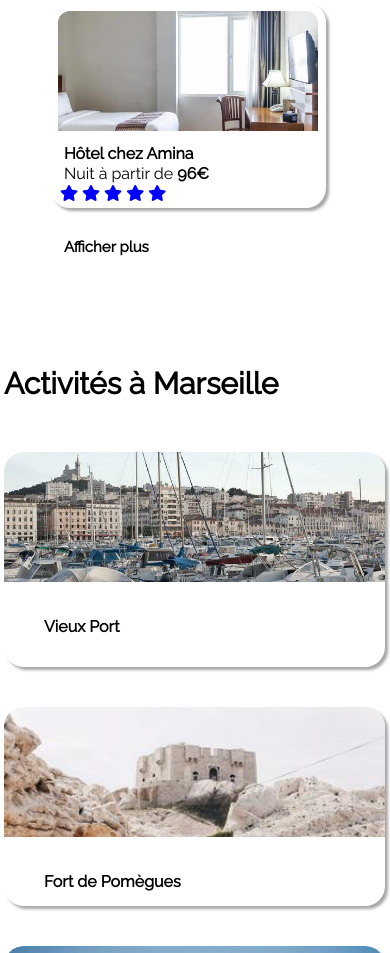
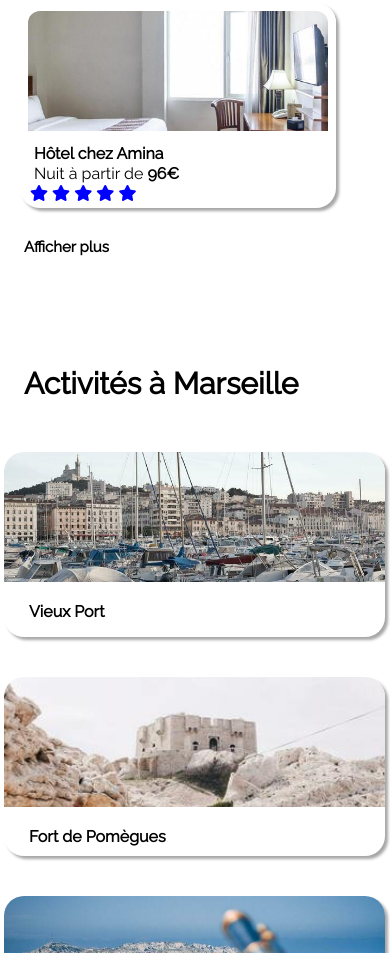
Before and after one commit to UncleYuix/LeMasne_2_12112020, a plain HTML site: page index.html in a window 390 px wide. Shown: the part 2911-3864 px from the top of the page. Drawn offline with Linux system fonts and the light colour scheme.

Commit message:
Evaluation 2.0

```diff
--- a/style.css
+++ b/style.css
@@ -714,17 +714,25 @@ nav {
 
   #hebergements {
     margin-left: -40px;
+    width: 300px;
   }
 
   .gauche {
     background: white;
   }
 
+  .hotel img {
+    width: 300px;
+  }
+
   .article1,
-  .afficher,
   .gauche {
     background-color: white;
-    margin-left: 8%;
+    margin-left: 10px;
+  }
+
+  .afficher {
+    margin-left: 0;
   }
 
   .droite {
@@ -772,6 +780,10 @@ nav {
 
   }
 
+  #Activites {
+    padding-left: 20px;
+  }
+
   h5 {
     font-size: 30px;
     margin-left: 0px;
@@ -787,15 +799,22 @@ nav {
     margin-right: 1px;
   }
 
-  .acti p,
-  .grand p {
-    padding: 15px;
-  }
 
   .responsive {
     height: 130px;
     width: 100%;
   }
+
+  .acti p {
+    padding-bottom: 10px;
+    padding-top: 0px;
+  }
+
+.petit {
+  margin-bottom: 20px;
+}
+
+
 
   /* ------------ footer mobile ----------- */
 
```
